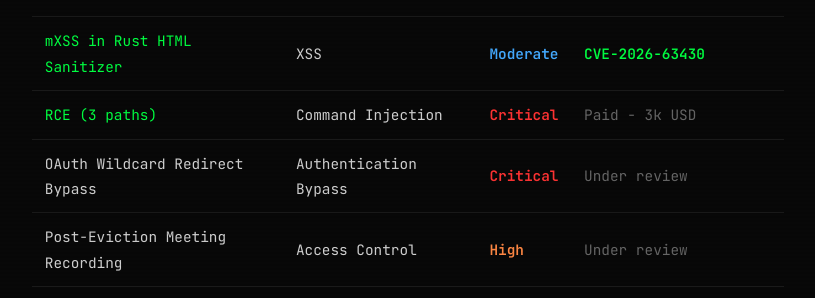
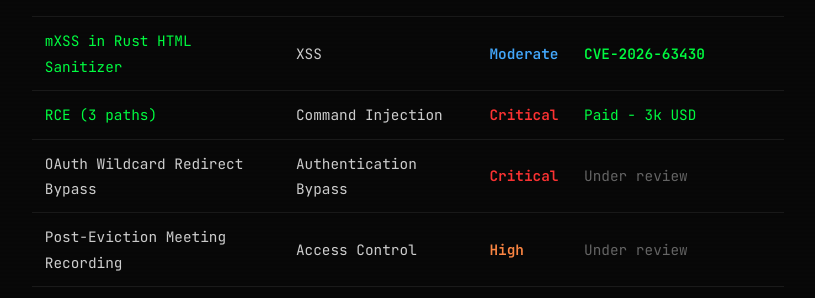
Before and after one commit to Ivan09999/Ivan09999.github.io, a Jekyll site: the page built from index.md, in a window 1280 px wide. Shown: the part 396-694 px from the top of the page, without its empty margins (232-1047 px from the left). Built offline with Jekyll 4.4.1, drawn with Linux system fonts in a browser that asks for light colours.

Commit message:
Update index.md

```diff
--- a/index.md
+++ b/index.md
@@ -8,7 +8,7 @@ title: Home
 | Finding | Type | Severity | Status |
 |---------|------|----------|--------|
 | [mXSS in Rust HTML Sanitizer](ammonia-mxss.html) | XSS | <span class="severity-m">Moderate</span> | <span class="status-cve">CVE-2026-63430</span> |
-| [RCE (3 paths)](RCE-readme.html) | Command Injection | <span class="severity-c">Critical</span> | <span class="status-pending">Paid - 3k USD</span> |
+| [RCE (3 paths)](RCE-readme.html) | Command Injection | <span class="severity-c">Critical</span> | <span class="status-paid">Paid - 3k USD</span> |
 | OAuth Wildcard Redirect Bypass | Authentication Bypass | <span class="severity-c">Critical</span> | <span class="status-pending">Under review</span> |
 | Post-Eviction Meeting Recording | Access Control | <span class="severity-h">High</span> | <span class="status-pending">Under review</span> |
 | SSRF → Internal Data Exposure | SSRF | <span class="severity-h">High</span> | <span class="status-paid">Paid - disclosure pending</span> |
```
